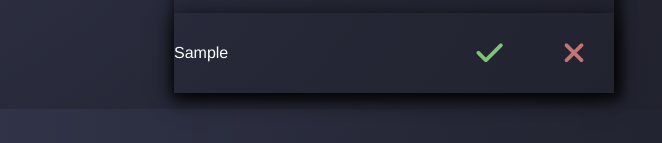
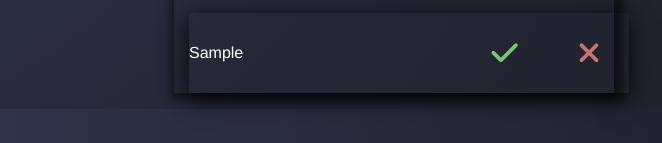
Before and after one commit to gray-white-black/toDo, a plain HTML site: page index.html in a window 1280 px wide. Both pictures are taken after typing "Sample" into the empty fields and a click on the button 780 px from the left and 200 px from the top of the page. Shown: the part 403-546 px from the top of the page, without its empty margins (246-908 px from the left). Drawn offline with Linux system fonts and the light colour scheme.

Commit message:
commit pd

```diff
--- a/style.css
+++ b/style.css
@@ -15,6 +15,7 @@
     -webkit-box-shadow: 0px 5px 22px 0px rgba(0,0,0,0.9);
     box-shadow: 0px 5px 22px 0px rgba(0,0,0,0.9);
     transition: background-color .15s ease-in;
+    margin-left: 15px
 }
 .doList:hover{
     background: #2f3244;
```
